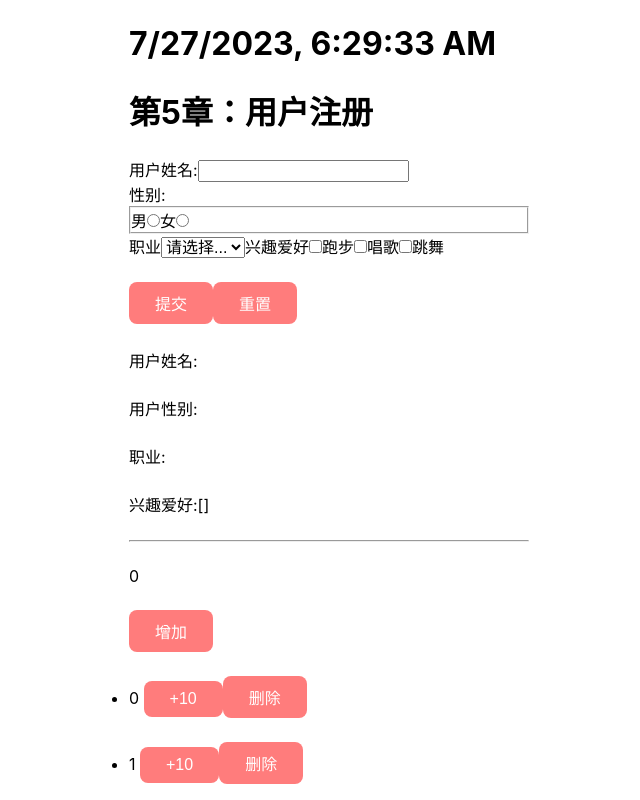
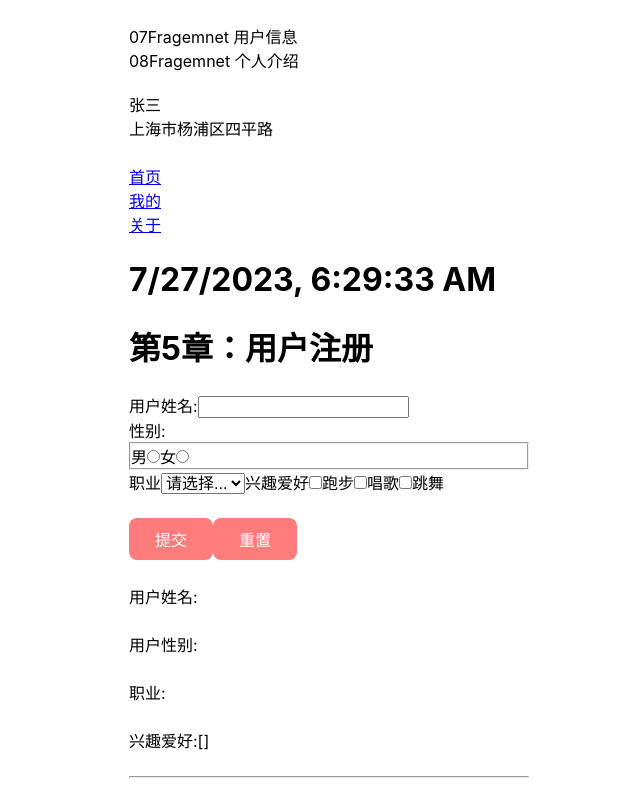
Before and after one commit to feelonewong/01-first-react-app, a React (Create React App) app: page / in a window 1280 px wide. Shown: the top 800 px of the page, without its empty margins (311-951 px from the left). Built offline with nearby package versions, Linux system fonts and the light colour scheme.

Commit message:
update:第7章结束

```diff
--- a/src/App.js
+++ b/src/App.js
@@ -7,6 +7,8 @@ import UserImage3 from "./aeests/images/user3.png";
 import PostListItem from "./components/PostListItem";
 import UserChange from "./components/UserChange"
 import Effect06 from './pages/06Effect/index'
+import Fragement07 from './pages/07JSX/index'
+import Nav from './pages/07JSX/childItem'
 import { useState } from "react";
 function App() {
   const [microBlogs, setMicroBlogs] = useState([
@@ -78,6 +80,14 @@ function App() {
   }
   return (
     <main className="container">
+      {/* 第7章 开始 */}
+      <Fragement07></Fragement07>
+      <Nav>
+        <Nav.Item>首页</Nav.Item> <br/>
+        <Nav.Item>我的</Nav.Item> <br/>
+        <Nav.Item>关于</Nav.Item> <br/>
+      </Nav>
+      {/* 第7章 结束 */}
       {/* 第6章 开始 */}
       <Effect06></Effect06>
       {/* 第5章开始 */}
--- /dev/null
+++ b/src/pages/07JSX/childItem.js
@@ -0,0 +1,13 @@
+function Menu ({children}){
+    return(
+        <nav>{children}</nav>
+    )
+}
+
+function Item({children}){
+    return <a href="@">{children}</a>
+}
+
+Menu.Item = Item;
+
+export default Menu;
--- /dev/null
+++ b/src/pages/07JSX/index.js
@@ -0,0 +1,29 @@
+import { Fragment, useEffect, useState } from "react";
+
+function TemplateFragement(){
+    const [user, setUser] = useState();
+    useEffect(()=>{
+        setTimeout(()=>{
+            setUser({
+                name: '张三',
+                address: '上海市杨浦区四平路'
+            })
+        },3000)
+    },[])
+    const fragementTemplate = <>
+        <p>07Fragemnet 用户信息</p>
+        <p>08Fragemnet 个人介绍</p>
+    </>
+    if(!user){
+        return <> <h2>loading...</h2> </>
+    }
+    return(
+        <div>
+            {fragementTemplate} <br/>
+            <p>{user.name}</p>
+            <p>{user.address}</p>
+        </div>
+    )
+}
+
+export default TemplateFragement;
```
